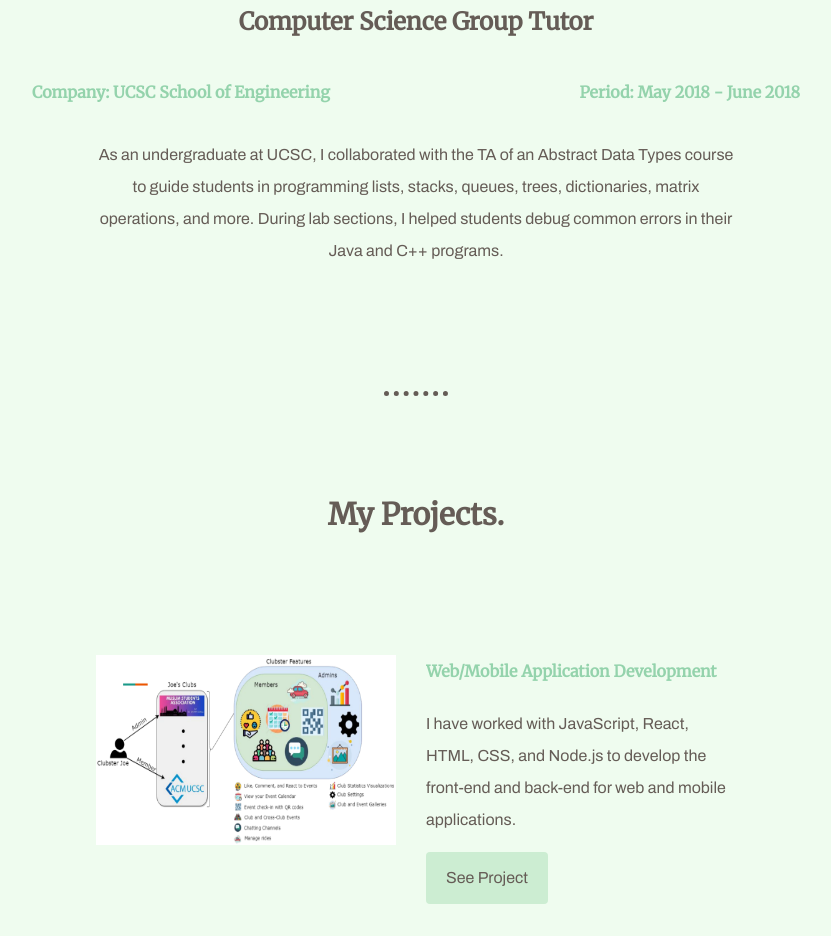
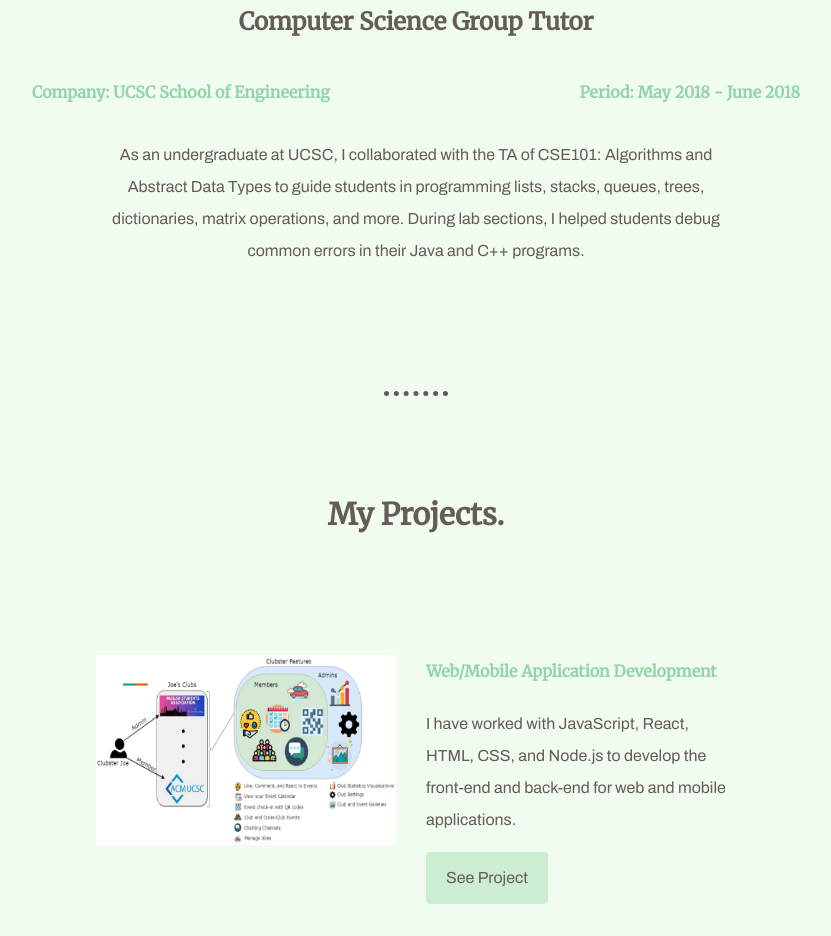
Before and after one commit to lkahlon9/Online-Portfolio, a plain HTML site: page index.html in a window 1280 px wide. Shown: the part 2060-2996 px from the top of the page, without its empty margins (224-1055 px from the left). Drawn offline with Linux system fonts and the light colour scheme.

Commit message:
Update description

```diff
--- a/index.html
+++ b/index.html
@@ -59,7 +59,7 @@
             <h4 class="period">Period: May 2018 - June 2018</h4>
           </div>
           <p class="about">As an undergraduate at UCSC, I collaborated with the
-          TA of an Abstract Data Types course to guide students in programming
+          TA of CSE101: Algorithms and Abstract Data Types to guide students in programming
           lists, stacks, queues, trees, dictionaries, matrix operations, and more.
           During lab sections, I helped students debug common errors in their
           Java and C++ programs.</p>
```
